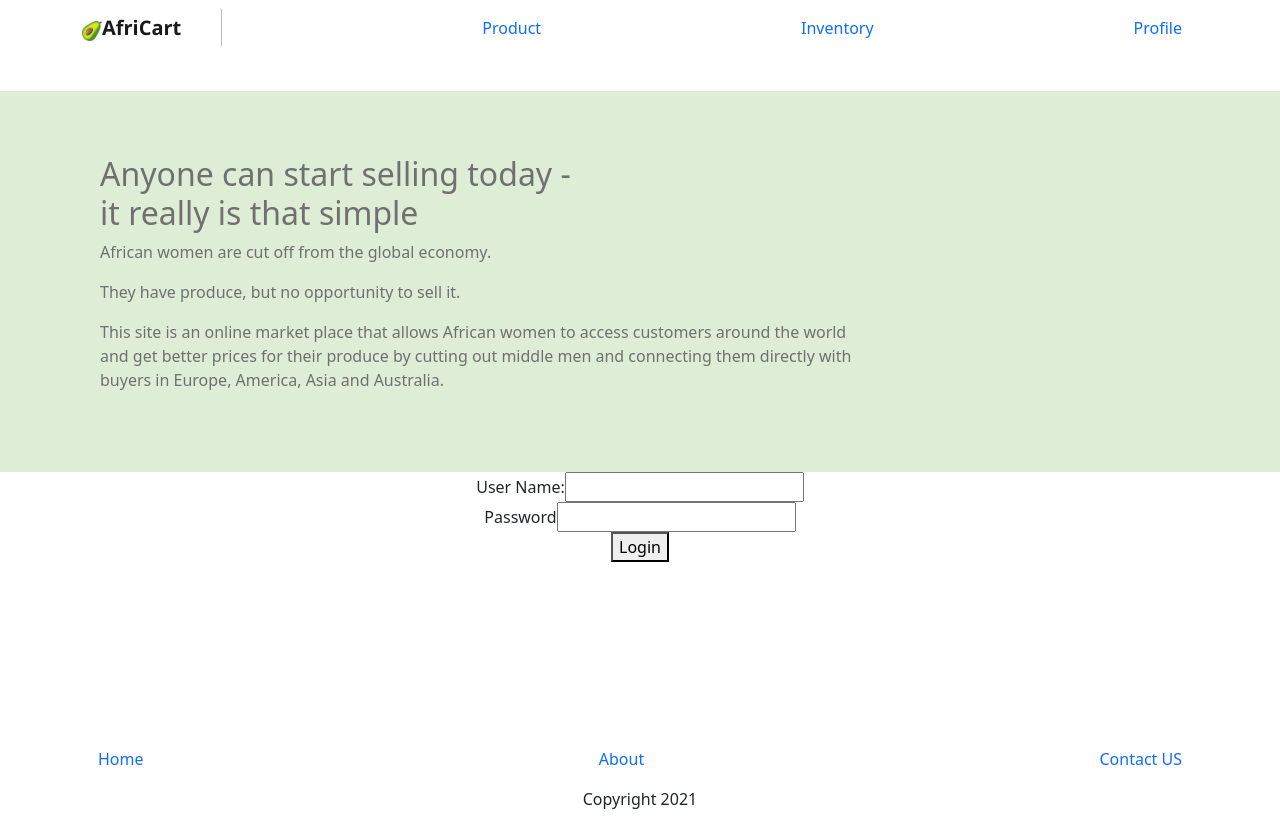
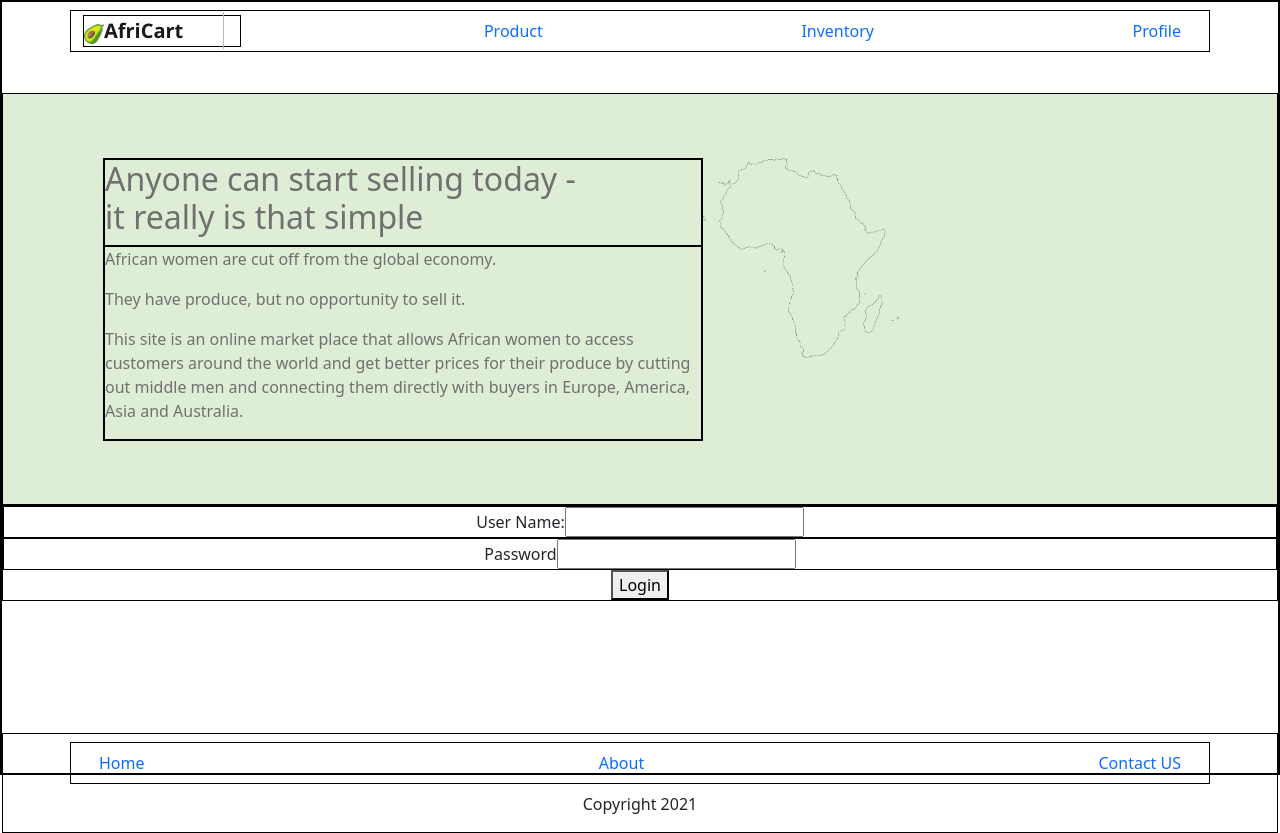
Before and after one commit to Build-Week-African-Marketplace-03/front-end, a React (Create React App) app in the folder african-marketplace/: page / in a window 1280 px wide. Before the commit the page ends 811 px from the top, so only its background shows below. Built offline with nearby package versions, Linux system fonts and the light colour scheme.

Commit message:
map added

```diff
--- a/african-marketplace/src/css/Home.css
+++ b/african-marketplace/src/css/Home.css
@@ -1,19 +1,19 @@
 /* divs inside green bg*/
-/* div {
+div {
   border: 1px solid black;
-} */
+}
 
 .topLeftDiv {
   text-align: left;
-  width: 65%;
 }
 
 .bottomLeftDiv {
   text-align: left;
-  width: 65%;
 }
 
 .homeMainDiv {
+  display: flex;
+
   padding-left: 100px;
   margin-top: 4%;
   padding-top: 5%;
@@ -22,3 +22,13 @@
   /* border: 1px solid black; */
   color: #707070;
 }
+
+.map {
+  width: auto;
+  height: 200px;
+  padding-right: 30px;
+}
+
+.leftSide {
+  width: 600px;
+}
--- a/african-marketplace/src/page/home.js
+++ b/african-marketplace/src/page/home.js
@@ -8,6 +8,7 @@ export default function HomePage(props) {
   return (
     <>
       <div className="homeMainDiv">
+        <div className="leftSide">
           <div className="topLeftDiv ">
             <h2>
               Anyone can start selling today - <br></br>it really is that simple
@@ -20,10 +21,12 @@ export default function HomePage(props) {
             <p>
               This site is an online market place that allows African women to
               access customers around the world and get better prices for their
-            produce by cutting out middle men and connecting them directly with
-            buyers in Europe, America, Asia and Australia.
+              produce by cutting out middle men and connecting them directly
+              with buyers in Europe, America, Asia and Australia.
             </p>
           </div>
+        </div>
+        <img src="/images/map.png" className="map"></img>
       </div>
     </>
   )
```
Also changed, not shown: african-marketplace/public/images/map.png (added), 1 other file (tests, documents, lock files or other folders). Lines whose indentation alone changed are shown as unchanged.
